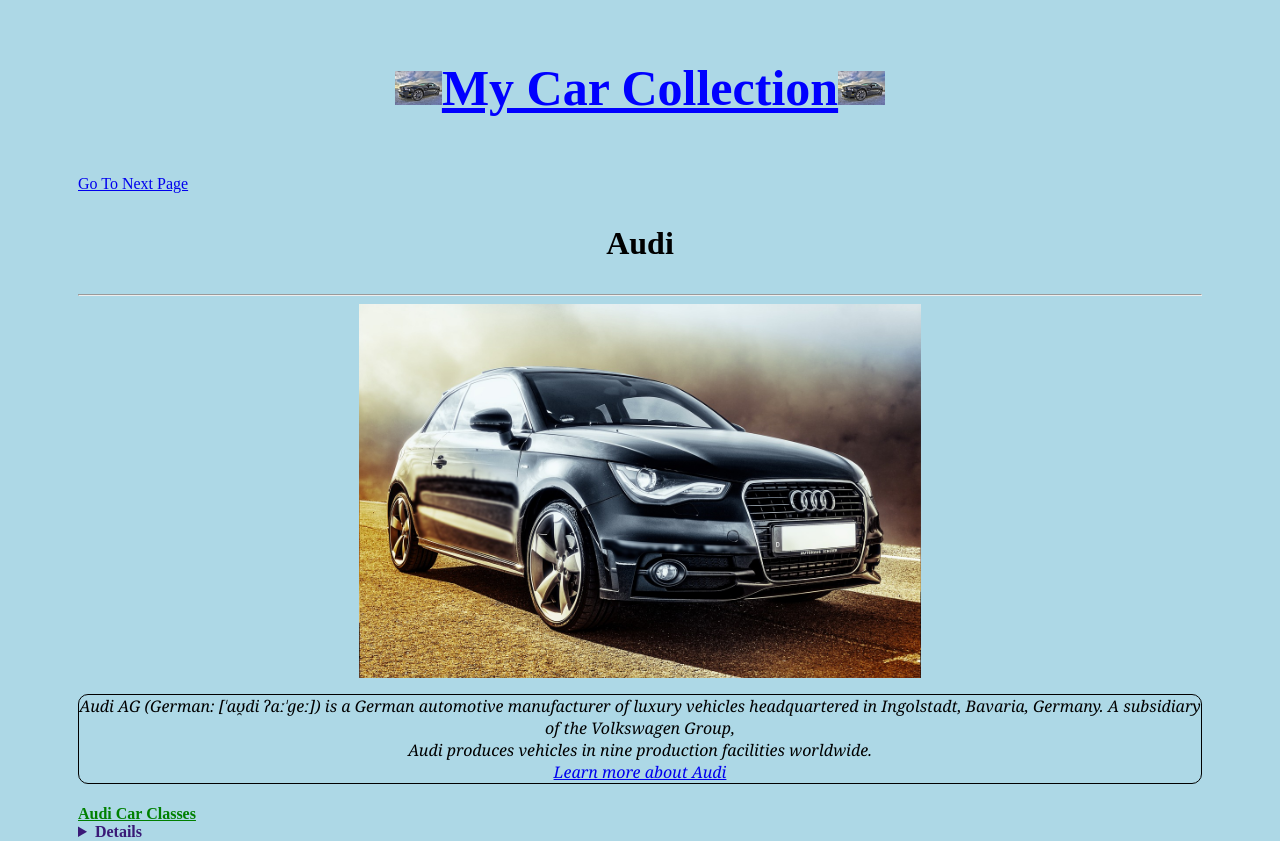
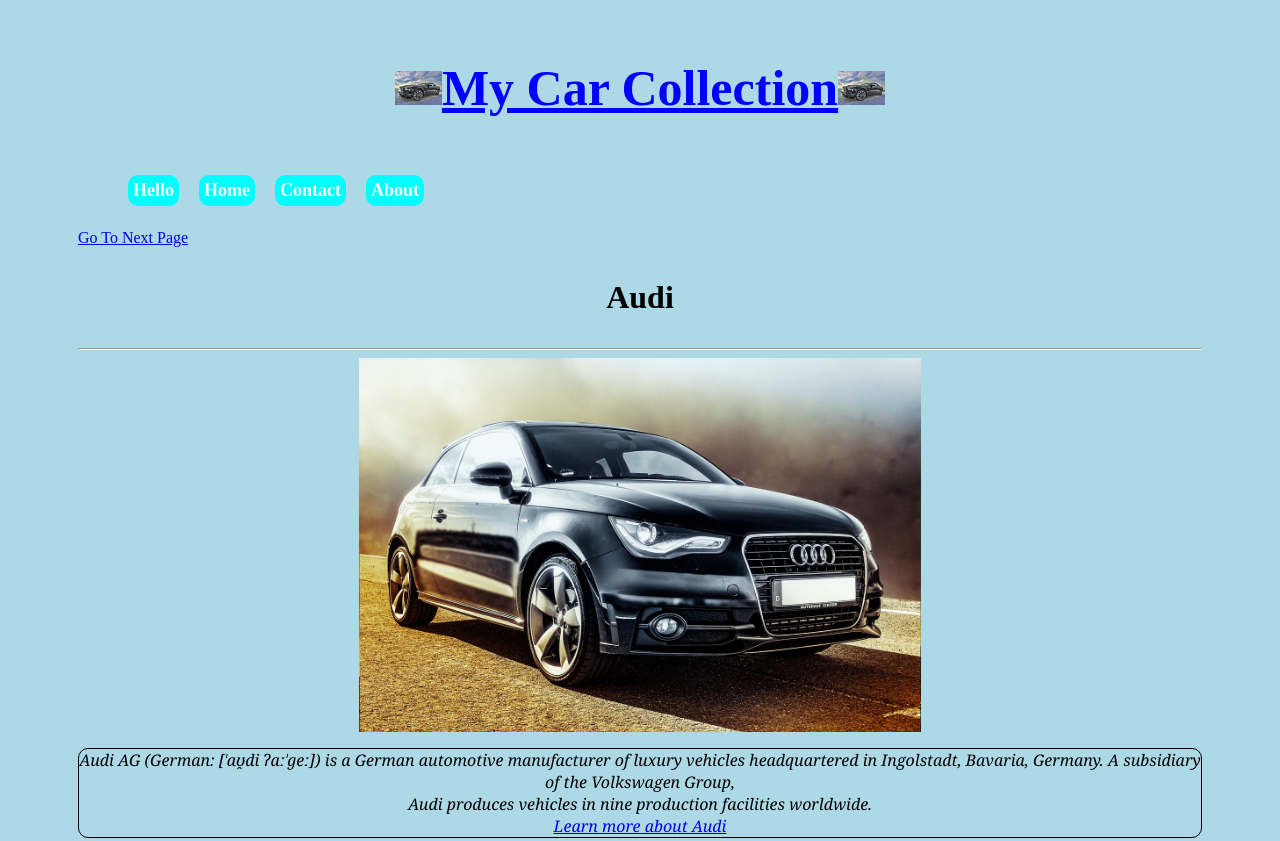
Before and after one commit to SanjayaSamudra/Web-Development-Learnings, a plain HTML site: page first-web-page/index.html in a window 1280 px wide. Shown: the top 841 px of the page. Drawn offline with Linux system fonts and the light colour scheme.

Commit message:
Navigation Bar Added

```diff
--- a/first-web-page/index.html
+++ b/first-web-page/index.html
@@ -37,7 +37,14 @@
 
 <body>
     <h1>My Car Collection</h1>
-    <a href="nextFirstPage.html">Go To Next Page</a>
+    <ul id="ul1">
+        <li>Hello</li>
+        <li>Home</li>
+        <li>Contact</li>
+        <li>About</li>
+    </ul>
+    <br><br><br>
+    <a  id="l1" href="nextFirstPage.html">Go To Next Page</a>
     <h3>Audi</h3>
     <hr>
     <img src="audiCar.jpg" alt="Audi_Car_Image" class="center">
--- a/first-web-page/style.css
+++ b/first-web-page/style.css
@@ -17,6 +17,26 @@ h4{
 }
 ul{
     color: red;
+}
+#ul1{
+    background-color: blue;
+    list-style: none;
+}
+ul li{
+    background-color: aqua;
+    padding: 5px ;
+    border-radius: 10px;
+    margin: 10px;
+    float: left;
+    bottom: 10px;
+    position: relative;
+    font-weight: 600;
+    font-size: large;
+    cursor: pointer;
+    color: white;
+}
+ul li:hover{
+    background-color: brown;
 }
 details{
     color: rgb(58, 26, 119);
@@ -39,6 +59,9 @@ body{
     text-align: center;
     cursor: pointer;
 }
+#l1{
+    text-align: left;
+}
 .center{
     display: block;
     margin-left: auto;
```
